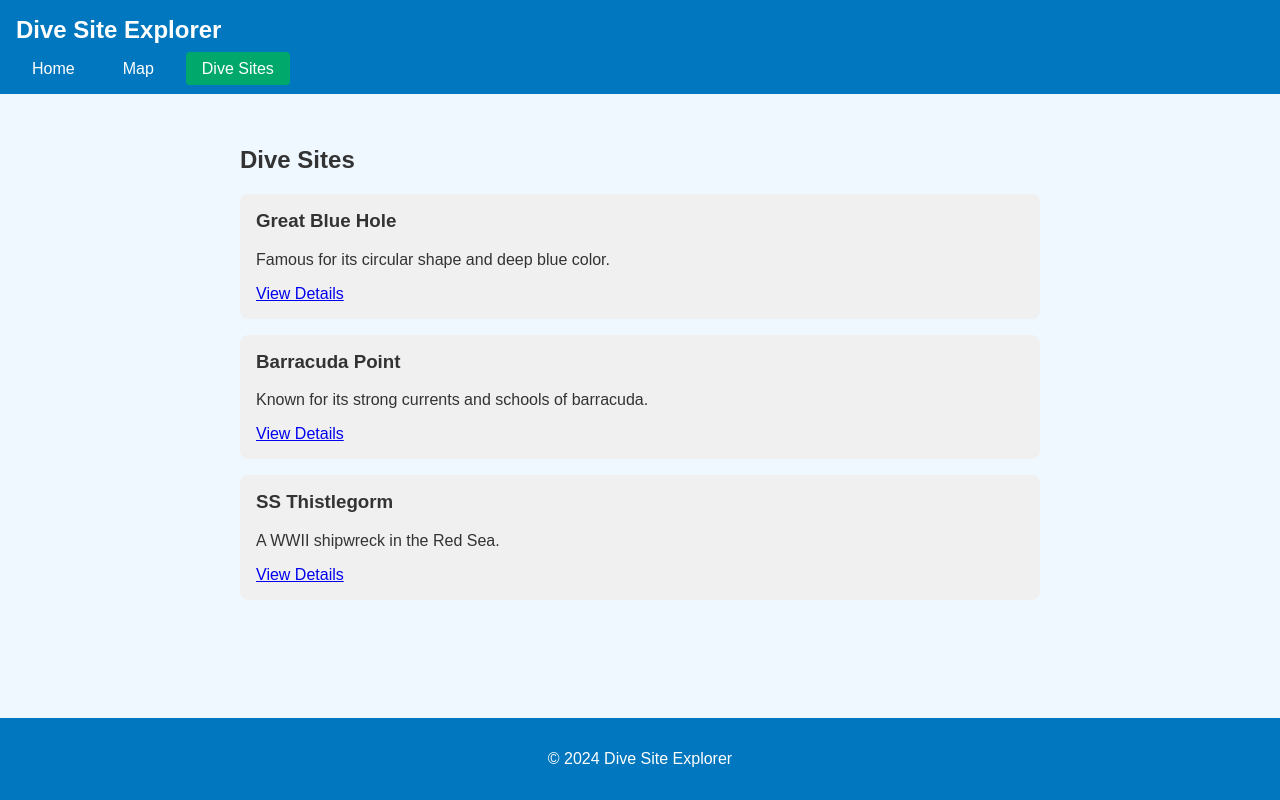
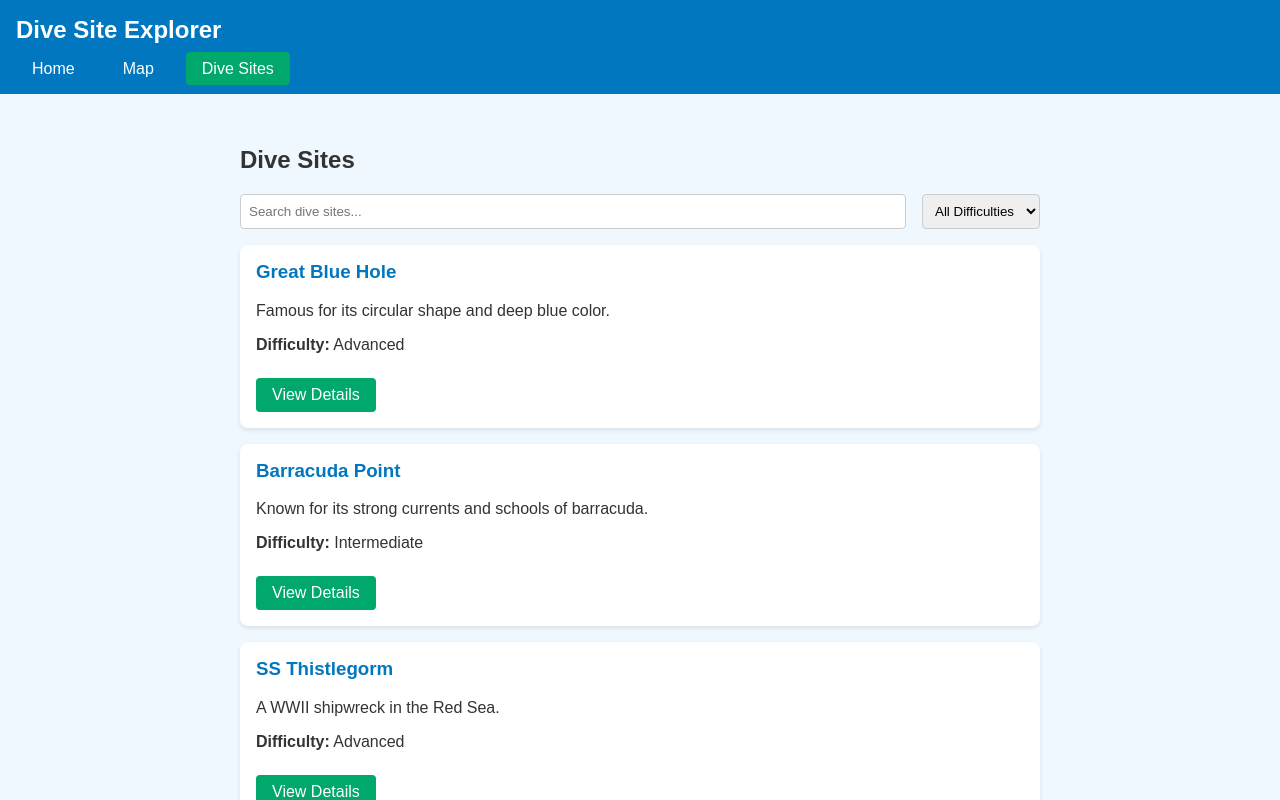
Before and after one commit to kimatron/dive-site-explorer, a Vue app: page /list in a window 1280 px wide. Shown: the top 800 px of the page. Built offline with nearby package versions, Linux system fonts and the light colour scheme.

Commit message:
Add search and filter function to dive site lists :sparkle:

```diff
--- a/src/components/DiveSiteDetail.vue
+++ b/src/components/DiveSiteDetail.vue
@@ -1,22 +1,103 @@
 <template>
   <div class="dive-site-detail">
-    <h2>Dive Site Detail</h2>
-    <p>Details for dive site with ID: {{ $route.params.id }}</p>
-    <!-- We'll add more details here later -->
+    <div v-if="site" class="site-card">
+      <h2>{{ site.name }}</h2>
+      <img :src="site.imageUrl" :alt="site.name" class="site-image">
+      <p class="description">{{ site.description }}</p>
+      <div class="details">
+        <p><strong>Location:</strong> {{ site.location }}</p>
+        <p><strong>Depth:</strong> {{ site.depth }} meters</p>
+        <p><strong>Difficulty:</strong> {{ site.difficulty }}</p>
+        <p><strong>Best Time to Visit:</strong> {{ site.bestTime }}</p>
+      </div>
+      <div class="marine-life">
+        <h3>Marine Life</h3>
+        <ul>
+          <li v-for="animal in site.marineLife" :key="animal">{{ animal }}</li>
+        </ul>
+      </div>
+    </div>
+    <p v-else>Loading dive site details...</p>
   </div>
 </template>
 
 <script>
 export default {
   name: 'DiveSiteDetail',
-  // We'll add more logic here later
+  data() {
+    return {
+      site: null
+    }
+  },
+  created() {
+    // In a real app, you'd fetch this data from an API
+    this.site = {
+      id: this.$route.params.id,
+      name: 'Great Blue Hole',
+      imageUrl: 'https://example.com/great-blue-hole.jpg',
+      description: 'The Great Blue Hole is a giant marine sinkhole off the coast of Belize. It\'s a world-class destination for recreational scuba divers.',
+      location: 'Lighthouse Reef, Belize',
+      depth: 124,
+      difficulty: 'Advanced',
+      bestTime: 'April to June',
+      marineLife: ['Caribbean reef shark', 'Midnight parrotfish', 'Stalactite']
+    }
+  }
 }
 </script>
 
 <style scoped>
 .dive-site-detail {
-  max-width: 800px;
-  margin: 0 auto;
-  padding: 20px;
+  display: flex;
+  justify-content: center;
+  align-items: center;
+  min-height: 80vh;
+}
+
+.site-card {
+  background-color: white;
+  border-radius: 8px;
+  box-shadow: 0 4px 6px rgba(0, 0, 0, 0.1);
+  padding: 2rem;
+  max-width: 600px;
+  width: 100%;
+}
+
+.site-image {
+  width: 100%;
+  height: 300px;
+  object-fit: cover;
+  border-radius: 8px;
+  margin-bottom: 1rem;
+}
+
+h2 {
+  color: var(--primary-color);
+  margin-top: 0;
+}
+
+.description {
+  font-style: italic;
+  margin-bottom: 1rem;
+}
+
+.details p {
+  margin: 0.5rem 0;
+}
+
+.marine-life ul {
+  list-style-type: none;
+  padding: 0;
+  display: flex;
+  flex-wrap: wrap;
+  gap: 0.5rem;
+}
+
+.marine-life li {
+  background-color: var(--secondary-color);
+  color: white;
+  padding: 0.25rem 0.5rem;
+  border-radius: 4px;
+  font-size: 0.9rem;
 }
 </style>
--- a/src/components/DiveSiteList.vue
+++ b/src/components/DiveSiteList.vue
@@ -1,11 +1,21 @@
 <template>
   <div class="dive-site-list">
     <h2>Dive Sites</h2>
+    <div class="filters">
+      <input v-model="searchQuery" placeholder="Search dive sites..." class="search-input">
+      <select v-model="difficultyFilter" class="difficulty-filter">
+        <option value="">All Difficulties</option>
+        <option value="Beginner">Beginner</option>
+        <option value="Intermediate">Intermediate</option>
+        <option value="Advanced">Advanced</option>
+      </select>
+    </div>
     <ul>
-      <li v-for="site in diveSites" :key="site.id">
+      <li v-for="site in filteredSites" :key="site.id" class="site-item">
         <h3>{{ site.name }}</h3>
         <p>{{ site.description }}</p>
-        <router-link :to="{ name: 'DiveSiteDetail', params: { id: site.id } }">View Details</router-link>
+        <p><strong>Difficulty:</strong> {{ site.difficulty }}</p>
+        <router-link :to="{ name: 'DiveSiteDetail', params: { id: site.id } }" class="view-details">View Details</router-link>
       </li>
     </ul>
   </div>
@@ -16,11 +26,24 @@ export default {
   name: 'DiveSiteList',
   data() {
     return {
+      searchQuery: '',
+      difficultyFilter: '',
       diveSites: [
-        { id: 1, name: 'Great Blue Hole', description: 'Famous for its circular shape and deep blue color.' },
-        { id: 2, name: 'Barracuda Point', description: 'Known for its strong currents and schools of barracuda.' },
-        { id: 3, name: 'SS Thistlegorm', description: 'A WWII shipwreck in the Red Sea.' },
+        { id: 1, name: 'Great Blue Hole', description: 'Famous for its circular shape and deep blue color.', difficulty: 'Advanced' },
+        { id: 2, name: 'Barracuda Point', description: 'Known for its strong currents and schools of barracuda.', difficulty: 'Intermediate' },
+        { id: 3, name: 'SS Thistlegorm', description: 'A WWII shipwreck in the Red Sea.', difficulty: 'Advanced' },
+        { id: 4, name: 'Coral Garden', description: 'Beautiful shallow reef with diverse marine life.', difficulty: 'Beginner' },
       ]
+    }
+  },
+  computed: {
+    filteredSites() {
+      return this.diveSites.filter(site => {
+        const matchesSearch = site.name.toLowerCase().includes(this.searchQuery.toLowerCase()) ||
+                              site.description.toLowerCase().includes(this.searchQuery.toLowerCase());
+        const matchesDifficulty = this.difficultyFilter === '' || site.difficulty === this.difficultyFilter;
+        return matchesSearch && matchesDifficulty;
+      });
     }
   }
 }
@@ -28,9 +51,24 @@ export default {
 
 <style scoped>
 .dive-site-list {
-  width: 100%;
   max-width: 800px;
   margin: 0 auto;
+}
+
+.filters {
+  display: flex;
+  gap: 1rem;
+  margin-bottom: 1rem;
+}
+
+.search-input, .difficulty-filter {
+  padding: 0.5rem;
+  border: 1px solid #ccc;
+  border-radius: 4px;
+}
+
+.search-input {
+  flex-grow: 1;
 }
 
 ul {
@@ -38,14 +76,31 @@ ul {
   padding: 0;
 }
 
-li {
-  background-color: #f0f0f0;
+.site-item {
+  background-color: white;
   margin-bottom: 1rem;
   padding: 1rem;
   border-radius: 8px;
+  box-shadow: 0 2px 4px rgba(0, 0, 0, 0.1);
 }
 
 h3 {
+  color: var(--primary-color);
   margin-top: 0;
 }
+
+.view-details {
+  display: inline-block;
+  background-color: var(--secondary-color);
+  color: white;
+  padding: 0.5rem 1rem;
+  border-radius: 4px;
+  text-decoration: none;
+  margin-top: 0.5rem;
+  transition: background-color 0.3s;
+}
+
+.view-details:hover {
+  background-color: var(--primary-color);
+}
 </style>
```
